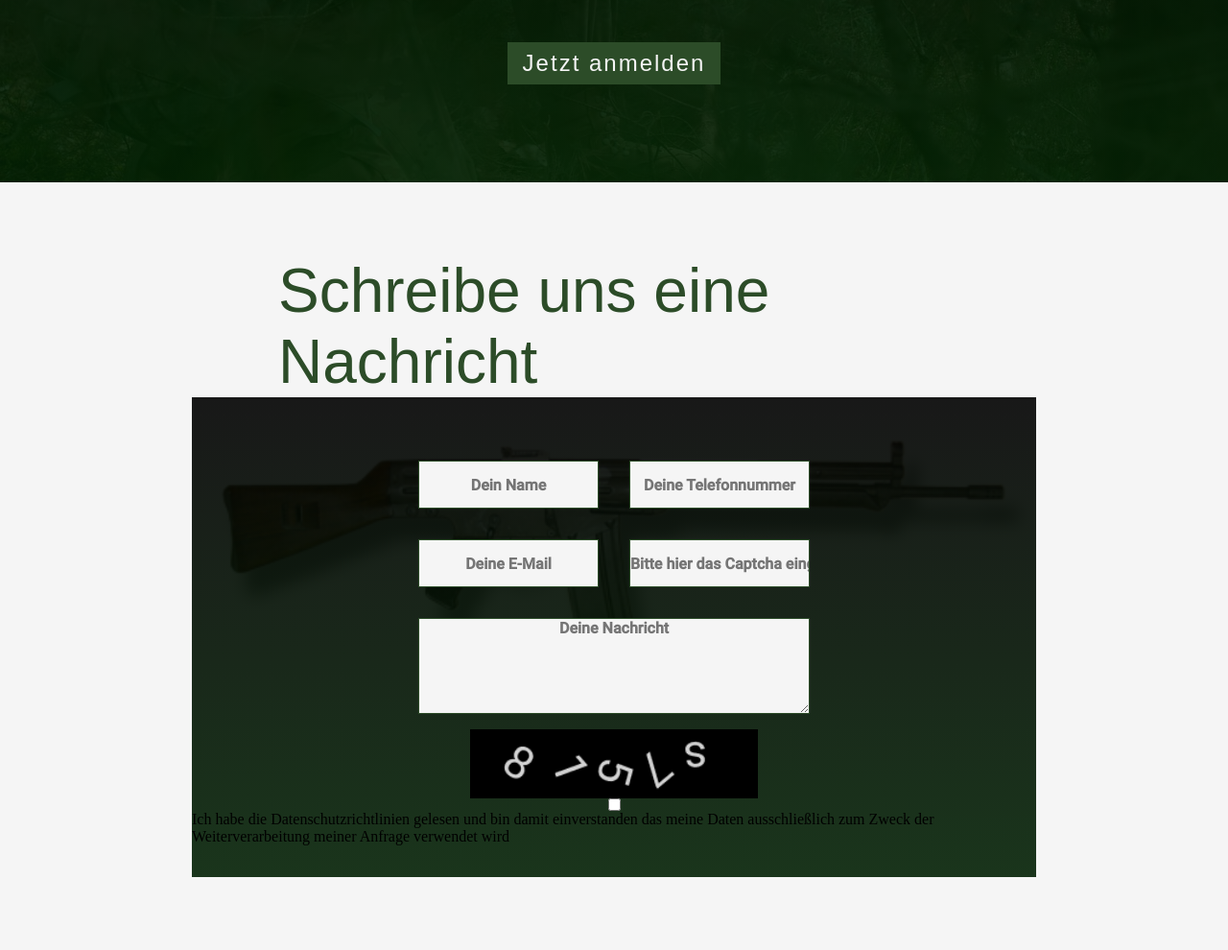
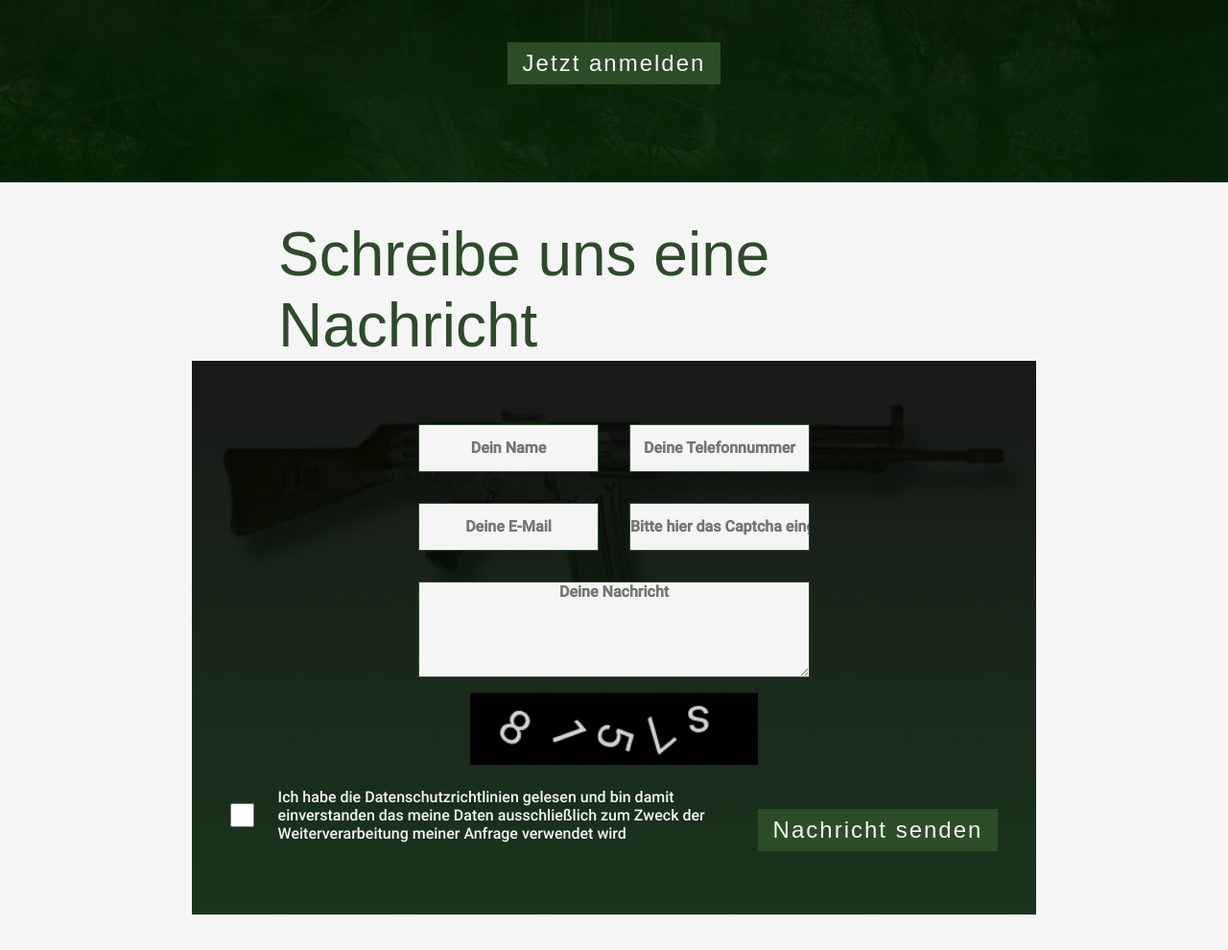
Before and after one commit to Jacques1988/tactical-combat-group, a PHP site: page / in a window 1280 px wide. Shown: the part 2210-3200 px from the top of the page at 96% size. Run offline with PHP 8.4, Linux system fonts and the light colour scheme; some web fonts are replaced.

Commit message:
update form

```diff
--- a/dist/main.css
+++ b/dist/main.css
@@ -144,6 +144,7 @@ img {
   letter-spacing: 2px;
   cursor: pointer;
   margin-top: 30px;
+  outline: none;
 }
 .button-primary--link {
   max-width: 400px;
@@ -380,7 +381,7 @@ img {
   align-items: center;
   flex-direction: column;
   width: 100%;
-  height: 500px;
+  /* height:500px; */
   background-image: linear-gradient(180deg, rgba(0, 0, 0, 0.9), rgba(2, 32, 4, 0.9)), url("../img/G3.png");
   background-repeat: no-repeat, no-repeat;
   background-size: contain, contain;
@@ -416,6 +417,23 @@ img {
   font-weight: 700;
   text-align: center;
   margin: 16px;
+}
+.form__agb-container {
+  display: flex;
+  justify-content: center;
+  align-items: center;
+  width: 100%;
+  padding: 16px;
+}
+.form__agb-container__checkbox {
+  width: 25px;
+  height: 25px;
+  margin-right: 25px;
+}
+.form__agb-container__text {
+  color: whitesmoke;
+  max-width: 500px;
+  font-family: "roboto", sans-serif;
 }
 
 .header {
--- a/index.php
+++ b/index.php
@@ -35,7 +35,7 @@
             <a class="header__navigation__link" href="index.php">
                 <img class="logo header__navigation__link__logo" src="./img/Logo_transparent.png" alt="Captain's Pride tactical combat group">
             </a>
-            <a class="button-primary button-primary--on-white button-primary--link button-primary--header-link" href="#">Jetzt anmelden</a>
+            <a class="button-primary button-primary--link button-primary--header-link" href="#">Jetzt anmelden</a>
         </nav>
 
         <div class="container">
@@ -124,8 +124,11 @@
                     <textarea required class="form__textarea" placeholder="Deine Nachricht"></textarea>
                     </div>
                     <img src="./captcha.png" style="width:300px; height:75px;">
-                    <input type="checkbox">
-                    <p class="agb-text">Ich habe die Datenschutzrichtlinien gelesen und bin damit einverstanden das meine Daten ausschließlich zum Zweck der Weiterverarbeitung meiner Anfrage verwendet wird</p>
+                    <div class="form__agb-container">
+                    <input required class="form__agb-container__checkbox" type="checkbox">
+                    <p class="form__agb-container__text">Ich habe die Datenschutzrichtlinien gelesen und bin damit einverstanden das meine Daten ausschließlich zum Zweck der Weiterverarbeitung meiner Anfrage verwendet wird</p>
+                    <button type="submit" class="button-primary button-primary--link" href="#">Nachricht senden</button>
+                    </div>
                 </form>
             </div>
         </section>
--- a/styles/components/_button-primary.scss
+++ b/styles/components/_button-primary.scss
@@ -16,6 +16,7 @@
     letter-spacing: 2px;
     cursor:pointer;
     margin-top:30px;
+    outline:none;
 
     &--link{
         max-width:400px;
--- a/styles/layout/_form.scss
+++ b/styles/layout/_form.scss
@@ -7,7 +7,7 @@
     align-items:center;
     flex-direction: column;
     width:100%;
-    height:500px;
+    /* height:500px; */
     background-image:$overlay_primary, url("../img/G3.png");
     background-repeat:no-repeat, no-repeat;
     background-size:contain, contain;
@@ -46,4 +46,25 @@
         text-align:center;
         margin:16px;
     }
+
+
+    &__agb-container{
+        display:flex;
+        justify-content: center;
+        align-items:center;
+        width:100%;
+        padding:16px;
+
+    &__checkbox{
+        width:25px;
+        height:25px;
+        margin-right:25px;
+    }
+
+    &__text{
+        color:$white;
+        max-width:500px;
+        font-family: 'roboto', sans-serif;
+    }
 }
+}
```
Also changed, not shown: 1 other file.
